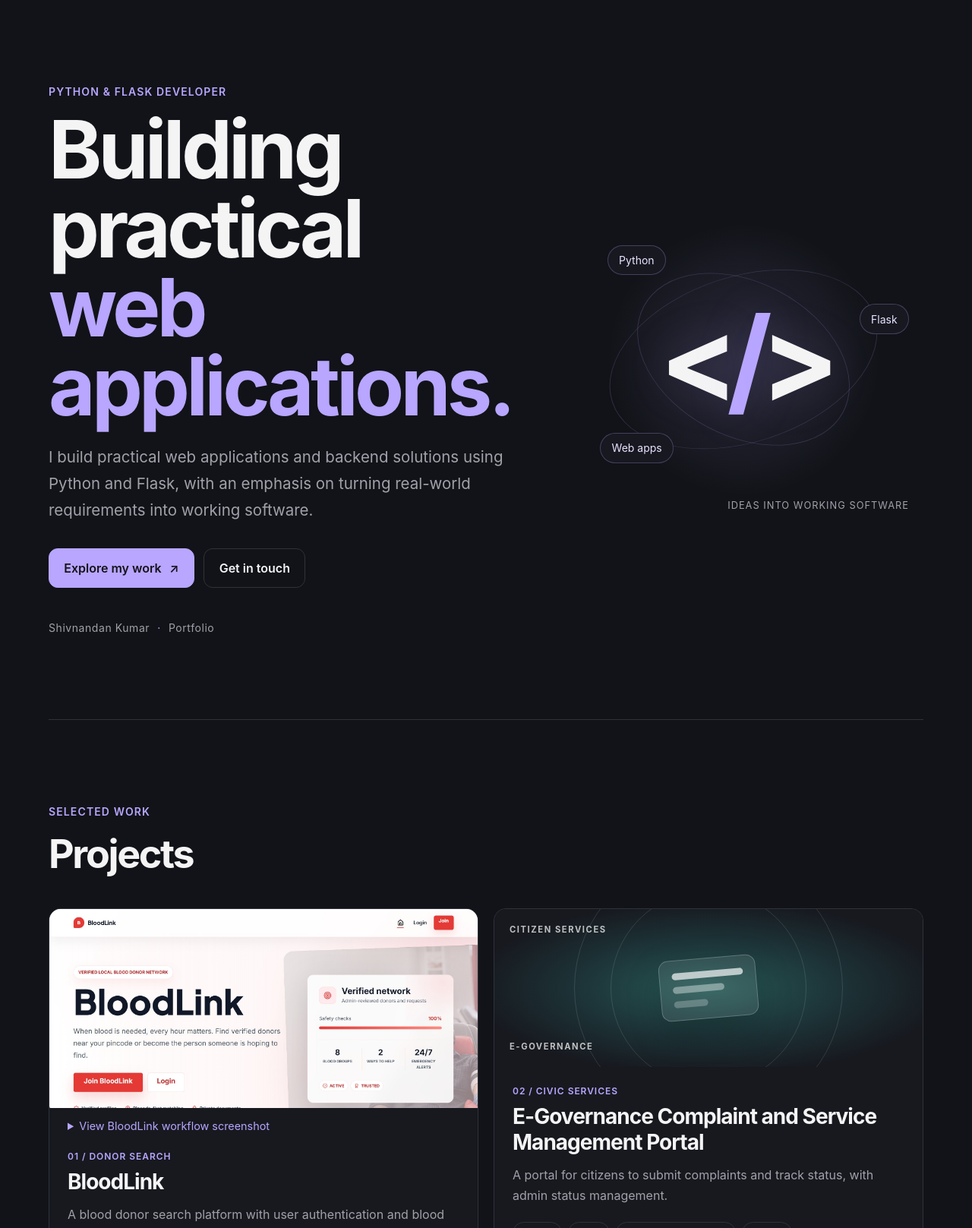
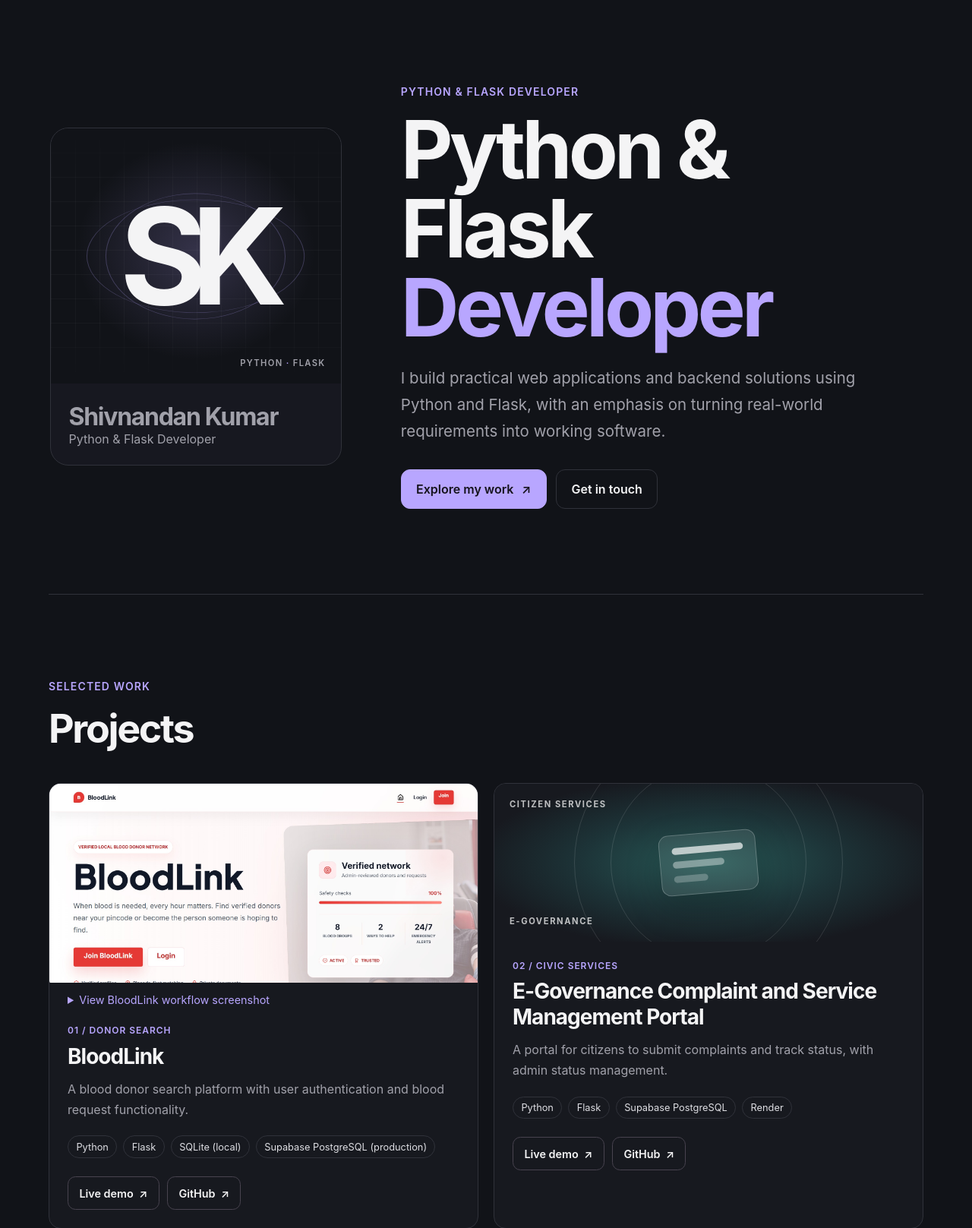
Before and after one commit to shivnandan-kumar/shivnandan-portfolio, a Flask app: page / in a window 1280 px wide. Shown: the part 88-1705 px from the top of the page at 76% size. Run offline with Flask 3, Linux system fonts and the light colour scheme.

Commit message:
feat: add portfolio identity card to hero

```diff
--- a/static/css/styles.css
+++ b/static/css/styles.css
@@ -156,11 +156,96 @@ main {
   position: relative;
   display: grid;
   min-height: min(48rem, calc(100svh - 5.5rem));
-  grid-template-columns: minmax(0, 1.12fr) minmax(17rem, 0.88fr);
+  grid-template-columns: minmax(16rem, 0.72fr) minmax(0, 1.28fr);
   align-items: center;
   gap: clamp(2rem, 6vw, 5rem);
   overflow: hidden;
   padding-block: clamp(4rem, 9vw, 7rem);
+}
+
+.hero-profile-card {
+  width: min(100%, 24rem);
+  justify-self: center;
+  overflow: hidden;
+  border: 1px solid var(--color-border);
+  border-radius: 1.5rem;
+  background: #171820;
+}
+
+.hero-profile-art {
+  position: relative;
+  display: grid;
+  min-height: 21rem;
+  overflow: hidden;
+  place-items: center;
+  background: radial-gradient(ellipse at 50% 48%, rgb(184 166 255 / 21%), transparent 58%), #111318;
+}
+
+.hero-profile-art::after {
+  position: absolute;
+  inset: 0;
+  background-image: linear-gradient(rgb(255 255 255 / 3%) 1px, transparent 1px), linear-gradient(90deg, rgb(255 255 255 / 3%) 1px, transparent 1px);
+  background-size: 2rem 2rem;
+  content: "";
+  mask-image: linear-gradient(transparent, #000 25%, #000 75%, transparent);
+}
+
+.hero-profile-monogram {
+  z-index: 1;
+  color: #f4f4f5;
+  font-size: clamp(7rem, 14vw, 11rem);
+  font-weight: 700;
+  letter-spacing: -0.12em;
+  line-height: 1;
+}
+
+.hero-profile-orbit {
+  position: absolute;
+  width: 75%;
+  aspect-ratio: 1;
+  border: 1px solid rgb(184 166 255 / 25%);
+  border-radius: 50%;
+}
+
+.hero-profile-orbit-one {
+  transform: scaleY(0.52) rotate(-27deg);
+}
+
+.hero-profile-orbit-two {
+  width: 62%;
+  transform: scaleY(0.7) rotate(32deg);
+}
+
+.hero-profile-art-label {
+  position: absolute;
+  z-index: 1;
+  right: 1.25rem;
+  bottom: 1.25rem;
+  color: var(--color-muted);
+  font-size: 0.7rem;
+  font-weight: 600;
+  letter-spacing: 0.12em;
+}
+
+.hero-profile-art-label i {
+  color: var(--color-accent);
+  font-style: normal;
+}
+
+.hero-profile-details {
+  padding: 1.5rem;
+}
+
+.hero-profile-name {
+  margin-bottom: 0.4rem;
+  font-size: clamp(1.5rem, 3vw, 2rem);
+  font-weight: 700;
+  letter-spacing: -0.04em;
+}
+
+.hero-profile-details p {
+  margin-bottom: 0;
+  color: var(--color-muted);
 }
 
 .hero-copy {
@@ -233,88 +318,6 @@ main {
   color: var(--color-accent);
 }
 
-.hero-visual {
-  position: relative;
-  display: grid;
-  min-height: clamp(19rem, 38vw, 32rem);
-  place-items: center;
-  isolation: isolate;
-}
-
-.hero-visual::before {
-  position: absolute;
-  z-index: -1;
-  width: 75%;
-  aspect-ratio: 1;
-  border-radius: 50%;
-  background: radial-gradient(circle, rgb(184 166 255 / 15%), rgb(184 166 255 / 4%) 56%, transparent 72%);
-  content: "";
-}
-
-.hero-visual-orbit {
-  position: absolute;
-  width: 77%;
-  aspect-ratio: 1;
-  border: 1px solid rgb(184 166 255 / 19%);
-  border-radius: 50%;
-}
-
-.hero-visual-orbit-outer {
-  transform: rotate(-18deg) scaleY(0.6);
-}
-
-.hero-visual-orbit-inner {
-  width: 63%;
-  transform: rotate(28deg) scaleY(0.68);
-}
-
-.hero-code-mark {
-  color: #f4f4f5;
-  font-size: clamp(5rem, 12vw, 10rem);
-  font-weight: 700;
-  letter-spacing: -0.1em;
-  text-shadow: 0 0 4rem rgb(184 166 255 / 18%);
-}
-
-.hero-code-mark span {
-  color: var(--color-accent);
-}
-
-.hero-tech {
-  position: absolute;
-  padding: 0.65rem 0.9rem;
-  border: 1px solid rgb(184 166 255 / 28%);
-  border-radius: 999px;
-  background: #171820;
-  color: #e9e3ff;
-  font-size: 0.875rem;
-}
-
-.hero-tech-python {
-  top: 19%;
-  left: 12%;
-}
-
-.hero-tech-flask {
-  top: 35%;
-  right: 4%;
-}
-
-.hero-tech-web {
-  bottom: 22%;
-  left: 10%;
-}
-
-.hero-visual-caption {
-  position: absolute;
-  right: 4%;
-  bottom: 9%;
-  color: var(--color-muted);
-  font-size: 0.8rem;
-  letter-spacing: 0.08em;
-  text-transform: uppercase;
-}
-
 .eyebrow {
   margin: 0 0 1rem;
   color: var(--color-accent);
@@ -370,10 +373,13 @@ h2 {
     font-size: clamp(3.25rem, 13vw, 5.5rem);
   }
 
-  .hero-visual {
-    width: min(100%, 30rem);
-    min-height: 19rem;
-    justify-self: center;
+  .hero-profile-card {
+    width: min(100%, 24rem);
+    grid-row: 2;
+  }
+
+  .hero-profile-art {
+    min-height: clamp(15rem, 65vw, 21rem);
   }
 }
 
--- a/templates/index.html
+++ b/templates/index.html
@@ -70,24 +70,26 @@
 
     <main id="main-content" tabindex="-1">
       <section class="page-section hero" id="home" aria-labelledby="home-title">
+        <div class="hero-profile-card">
+          <div class="hero-profile-art" aria-hidden="true">
+            <span class="hero-profile-orbit hero-profile-orbit-one"></span>
+            <span class="hero-profile-orbit hero-profile-orbit-two"></span>
+            <span class="hero-profile-monogram">SK</span>
+            <span class="hero-profile-art-label">PYTHON <i>·</i> FLASK</span>
+          </div>
+          <div class="hero-profile-details">
+            <p class="hero-profile-name">Shivnandan Kumar</p>
+            <p>Python &amp; Flask Developer</p>
+          </div>
+        </div>
         <div class="hero-copy">
           <p class="eyebrow">Python &amp; Flask Developer</p>
-          <h1 id="home-title">Building practical <span>web applications.</span></h1>
+          <h1 id="home-title">Python &amp; Flask <span>Developer</span></h1>
           <p class="section-note">I build practical web applications and backend solutions using Python and Flask, with an emphasis on turning real-world requirements into working software.</p>
           <div class="hero-actions">
             <a class="hero-link hero-link-primary" href="#projects">Explore my work <span aria-hidden="true">↗</span></a>
             <a class="hero-link" href="#contact">Get in touch</a>
           </div>
-          <p class="hero-owner">Shivnandan Kumar <span aria-hidden="true">·</span> Portfolio</p>
-        </div>
-        <div class="hero-visual" aria-hidden="true">
-          <div class="hero-visual-orbit hero-visual-orbit-outer"></div>
-          <div class="hero-visual-orbit hero-visual-orbit-inner"></div>
-          <div class="hero-code-mark">&lt;<span>/</span>&gt;</div>
-          <div class="hero-tech hero-tech-python">Python</div>
-          <div class="hero-tech hero-tech-flask">Flask</div>
-          <div class="hero-tech hero-tech-web">Web apps</div>
-          <span class="hero-visual-caption">Ideas into working software</span>
         </div>
       </section>
 
```
Also changed, not shown: README.md.
